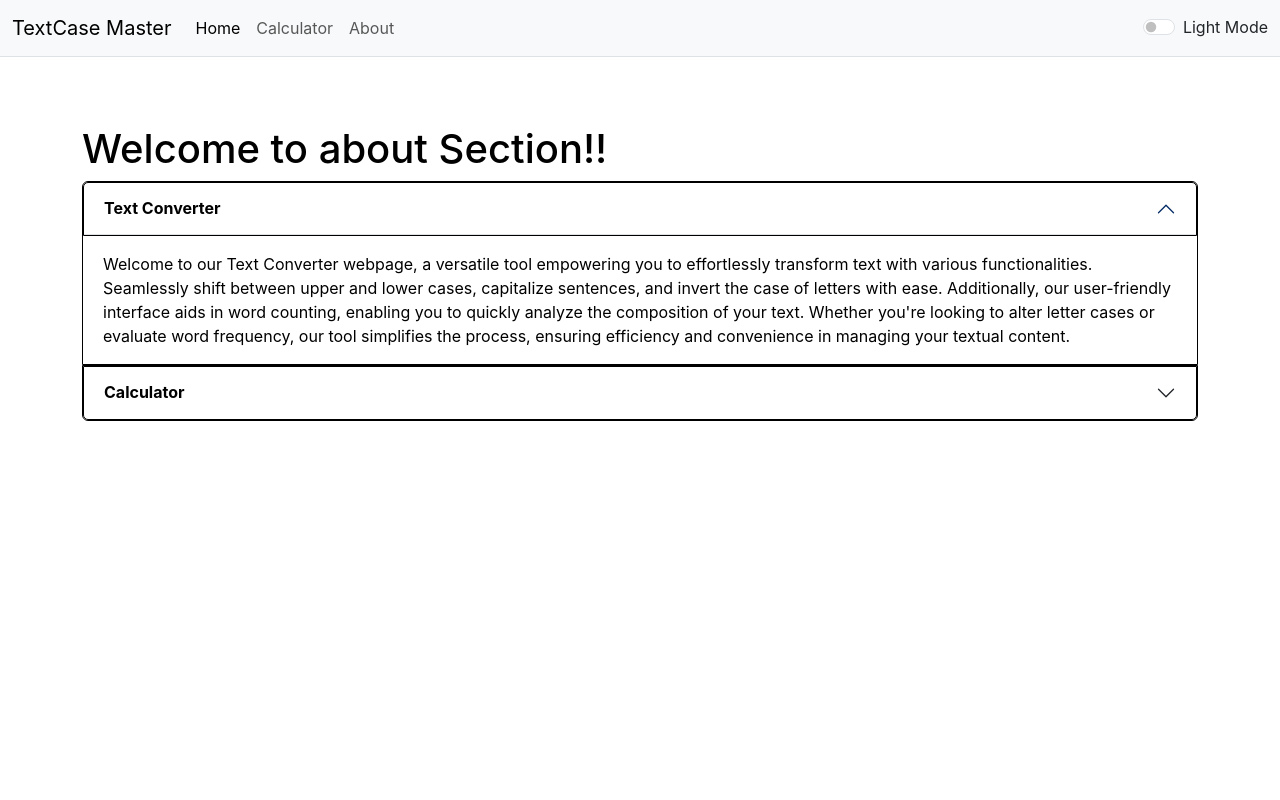
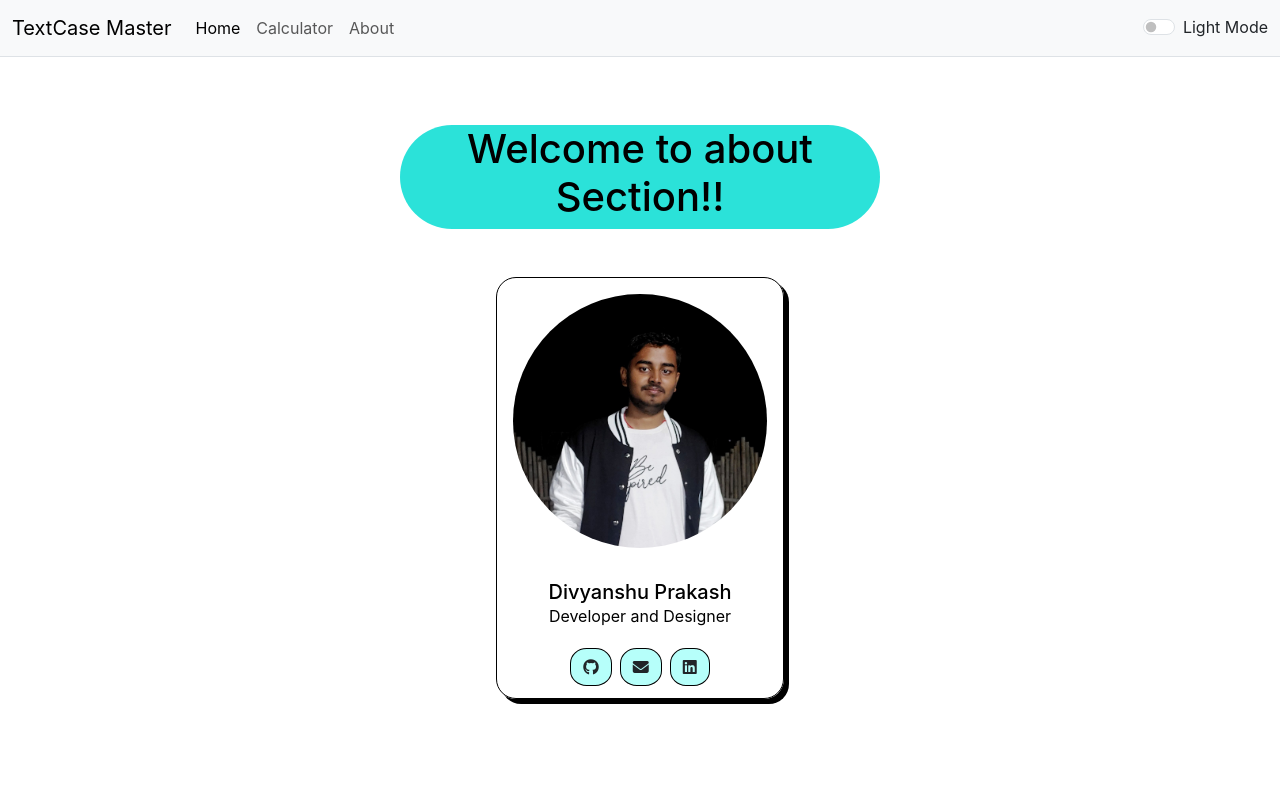
Before and after one commit to divyanshu-prakash-rx/TextCase-Master, a React (Create React App) app: page /about in a window 1280 px wide. Shown: the top 800 px of the page. Built offline with nearby package versions, Linux system fonts and the light colour scheme.

Commit message:
Add files via upload

```diff
--- a/public/index.html
+++ b/public/index.html
@@ -19,6 +19,7 @@
       integrity="sha384-T3c6CoIi6uLrA9TneNEoa7RxnatzjcDSCmG1MXxSR1GAsXEV/Dwwykc2MPK8M2HN"
       crossorigin="anonymous"
     />
+    <script src="https://kit.fontawesome.com/0fc389e698.js" crossorigin="anonymous"></script>
 
     <title>React App</title>
   </head>
--- a/src/components/About.js
+++ b/src/components/About.js
@@ -1,4 +1,5 @@
 import React from 'react'
+import self from './assets/self.jpeg'
 export default function About(props) {
     let mystyle =
     {
@@ -10,36 +11,58 @@ export default function About(props) {
 
     return (
         <div className="container my-3">
-            {console.log(props.mode)}
-            <h1 style={{ color: mystyle.color }}>Welcome to about Section!!</h1>
+            {/* {console.log(props.mode)} */}
+            <div className='d-flex justify-content-center mb-5'>
+                <div className="text-center" style={{ height: "50 px", width: "480px", backgroundColor: "#2be2d9", borderRadius: "60px" }}>
+                    <h1 style={{ color: mystyle.color }}>Welcome to about Section!!</h1>
+                </div>
+            </div>
+            <div className='d-flex justify-content-center'>
+                <div className="text-center" style={{ width: "18rem", border: "1px solid", borderColor: props.mode === "dark" ? "white" : "black", borderRadius: "20px", boxShadow: props.mode === "dark" ? "5px 5px white" : "5px 5px black" }}>
+                    <img src={self} className="card-img-top p-3 mb-3" alt="self" style={{ borderRadius: "50%", width: "100%" }} />
+                    <div className="card-body" style={{ color: props.mode === "dark" ? "white" : "black" }}>
+                        <h5 className="card-title">Divyanshu Prakash</h5>
+                        <p className="card-text">Developer and Designer</p>
+                        <div className='m-2'>
+                            <a href="https://github.com/divyanshu-prakash-rx" className="btn m-1" target='blank' style={{ backgroundColor: "#B6FFFA", border: "1px solid black", borderRadius: "40%" }}><i class="fa-brands fa-github"></i></a>
+                            <a href="mailto:medivyanshu780@gmail.com" className="btn m-1" target='blank' style={{ border: "1px solid black", backgroundColor: "#B6FFFA", borderRadius: "40%" }}>
+                                <i class="social-icons fa-solid fa-envelope "></i></a>
+                            <a href="https://www.linkedin.com/in/divyanshu-prakash-rx/" className="btn m-1" target='blank' style={{ border: "1px solid black", backgroundColor: "#B6FFFA", borderRadius: "40%" }}>
+                                <i class="fa-brands fa-linkedin"></i></a>
+                        </div>
+                    </div>
+                </div>
+            </div>
+            <h2 className="text-center" style={{ color: mystyle.color, marginTop: "100px" }}>About the Website!!</h2>
             <div className="accordion" id="accordionExample">
                 <div className="accordion-item" style={mystyle}>
 
                     <h2 className="accordion-header">
                         <button className="accordion-button" type="button" data-bs-toggle="collapse" data-bs-target="#collapseOne" aria-expanded="true" aria-controls="collapseOne" style={mystyle}>
-                          <strong>Text Converter</strong>
+                            <strong>Text Converter</strong>
                         </button>
                     </h2>
                     <div id="collapseOne" className="accordion-collapse collapse show" data-bs-parent="#accordionExample">
                         <div className="accordion-body">
-                        Welcome to our Text Converter webpage, a versatile tool empowering you to effortlessly transform text with various functionalities. Seamlessly shift between upper and lower cases, capitalize sentences, and invert the case of letters with ease. Additionally, our user-friendly interface aids in word counting, enabling you to quickly analyze the composition of your text. Whether you're looking to alter letter cases or evaluate word frequency, our tool simplifies the process, ensuring efficiency and convenience in managing your textual content.
+                            Welcome to our Text Converter webpage, a versatile tool empowering you to effortlessly transform text with various functionalities. Seamlessly shift between upper and lower cases, capitalize sentences, and invert the case of letters with ease. Additionally, our user-friendly interface aids in word counting, enabling you to quickly analyze the composition of your text. Whether you're looking to alter letter cases or evaluate word frequency, our tool simplifies the process, ensuring efficiency and convenience in managing your textual content.
                         </div>
                     </div>
                 </div>
                 <div className="accordion-item" style={mystyle}>
                     <h2 className="accordion-header">
                         <button className="accordion-button collapsed" type="button" data-bs-toggle="collapse" data-bs-target="#collapseTwo" aria-expanded="false" aria-controls="collapseTwo" style={mystyle}>
-                        <strong> Calculator</strong>
+                            <strong> Calculator</strong>
                         </button>
                     </h2>
                     <div id="collapseTwo" className="accordion-collapse collapse" data-bs-parent="#accordionExample">
                         <div className="accordion-body">
-                       Calculator webpage is a user-friendly online tool designed to perform simple arithmetic operations such as addition, subtraction, multiplication, and division. It typically features a clean and intuitive interface with buttons or a keypad to input numbers and mathematical symbols. Users can perform calculations conveniently within their web browser without the need for a separate physical calculator. These web-based calculators often include a display area to show both the input and the result, providing a quick and efficient way to solve everyday mathematical equations or tasks on any device with internet access.
+                            Calculator webpage is a user-friendly online tool designed to perform simple arithmetic operations such as addition, subtraction, multiplication, and division. It typically features a clean and intuitive interface with buttons or a keypad to input numbers and mathematical symbols. Users can perform calculations conveniently within their web browser without the need for a separate physical calculator. These web-based calculators often include a display area to show both the input and the result, providing a quick and efficient way to solve everyday mathematical equations or tasks on any device with internet access.
                         </div>
                     </div>
                 </div>
 
             </div>
+
         </div>
     )
 }
```
Also changed, not shown: src/components/assets/self.jpeg (added), 1 other file (tests, documents, lock files or other folders).
